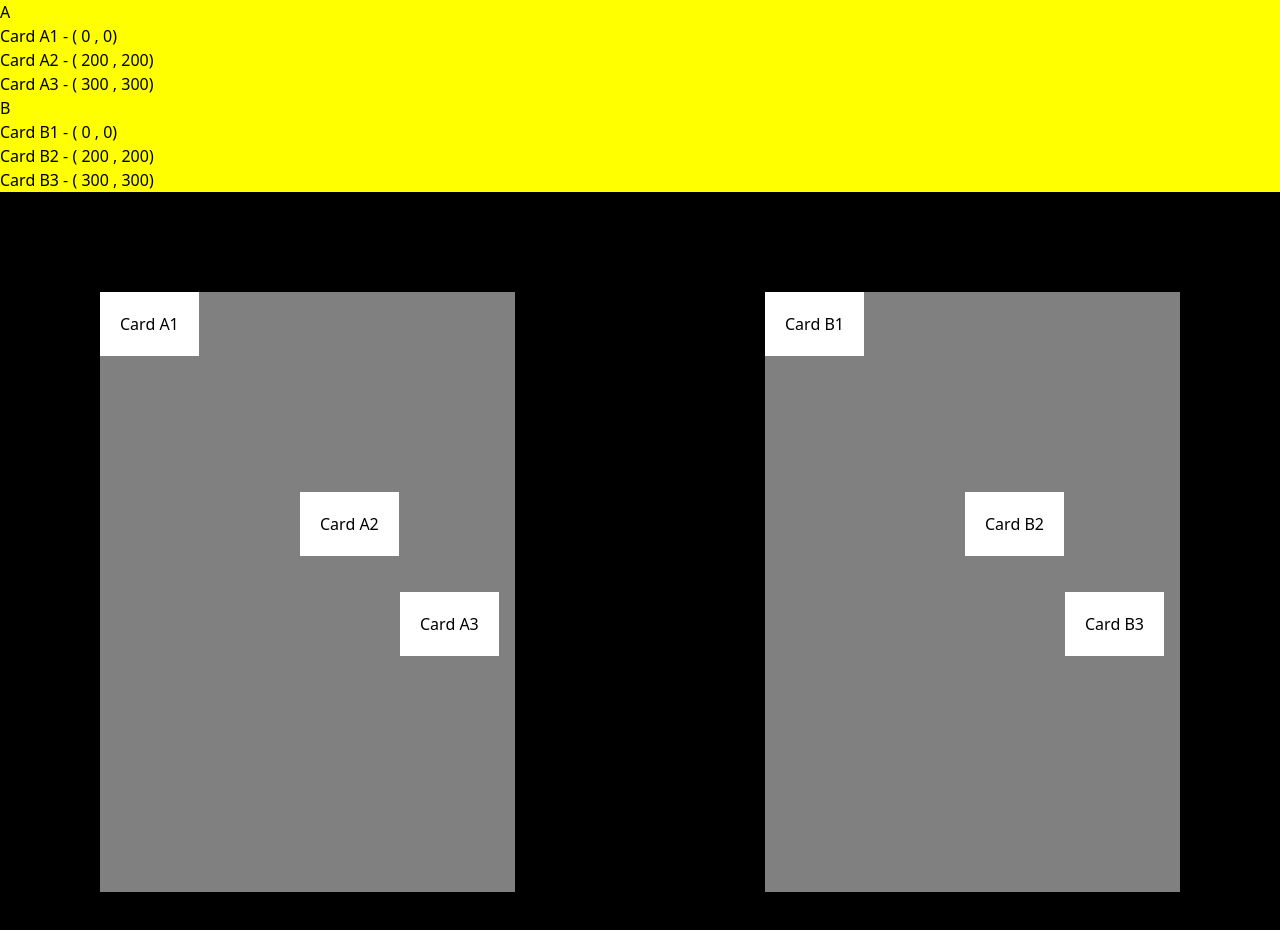
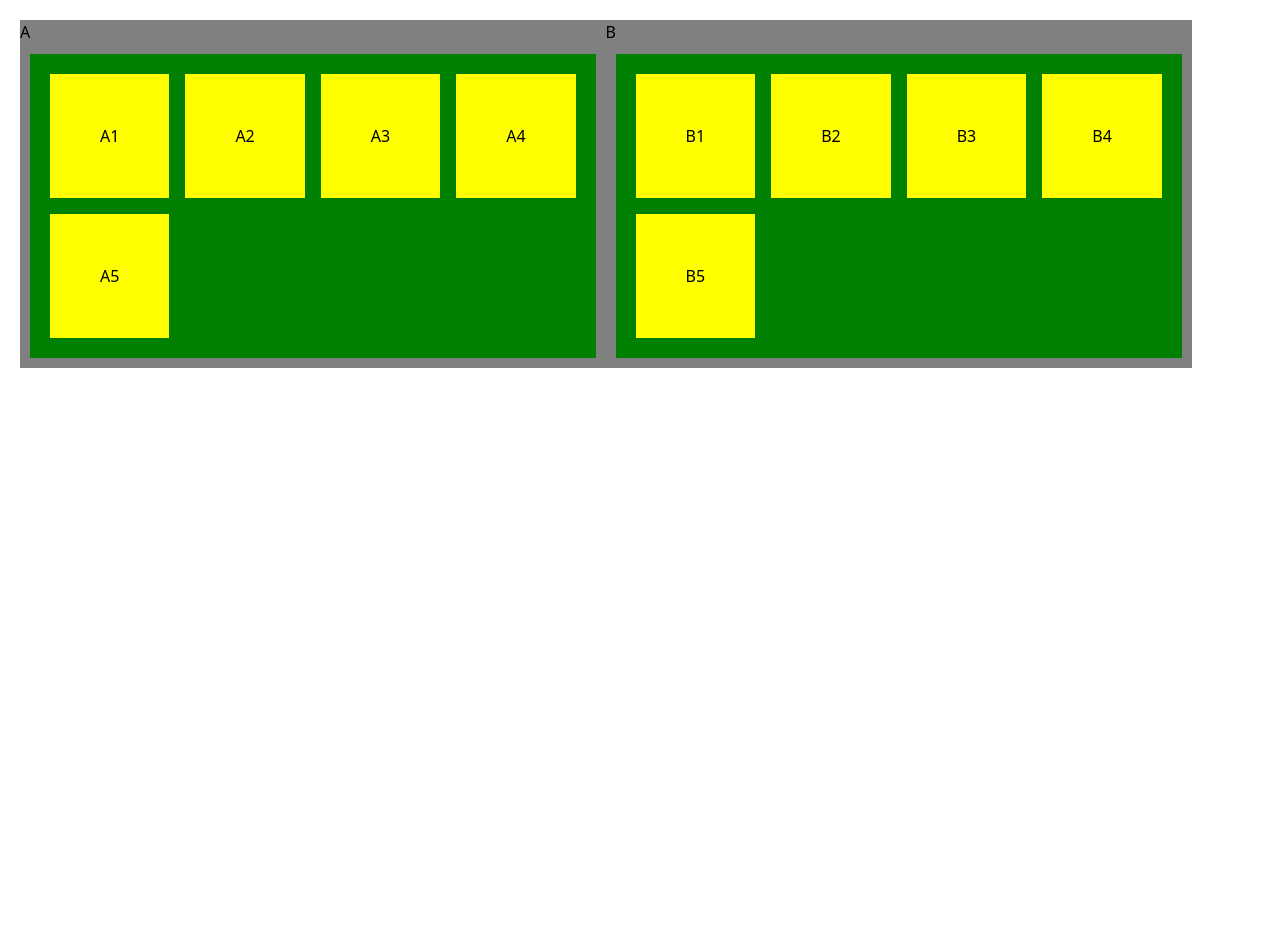
Before and after one commit to MuhammadHamzaChippa/Nested-Multiple-Container, a React (Create React App) app: page / in a window 1280 px wide. Shown: the top 930 px of the page. After the commit the page ends 800 px from the top, so only its background shows below. Built offline with nearby package versions, Linux system fonts and the light colour scheme; the HTML template or start-up script is replaced by a standard one.

Commit message:
Fixed Grid Bug

```diff
--- a/src/App.js
+++ b/src/App.js
@@ -3,9 +3,10 @@ import './App.css';
 import Grid from './components/Grid/Grid';
 import List from './components/LIst/List';
 import Board from './components/Board/Board';
+import NestedList from './components/NestedList/NestedList';
 function App() {
   return (
-    <Board />
+    <Grid />
   );
 }
 
--- a/src/components/Grid/Grid.js
+++ b/src/components/Grid/Grid.js
@@ -1,4 +1,4 @@
-import React, { useState, useRef, useEffect } from 'react'
+import React, { useState, useRef, useEffect } from "react";
 import {
     DndContext,
     closestCenter,
@@ -7,25 +7,31 @@ import {
     TouchSensor,
     useSensor,
     useSensors,
-    DragOverlay
+    DragOverlay,
+    useDroppable,
 } from "@dnd-kit/core";
-import {
-    arrayMove,
-    SortableContext,
-    sortableKeyboardCoordinates,
-    rectSortingStrategy,
-} from "@dnd-kit/sortable";
-import Item from './Item';
-
+import { arrayMove, SortableContext, sortableKeyboardCoordinates, rectSortingStrategy } from "@dnd-kit/sortable";
+import Item from "./Item";
 
 const Grid = () => {
     const [items, setItems] = useState({
-        A:  [{id: "1" , text: "A1"} , {id: "2" , text: "A2"} , {id: "3" , text: "A3"}  , {id: "4" , text: "A4"}  , {id: "5" , text: "A5"} ],
-        B: [{id: "6" , text: "B1"} , {id: "7" , text: "B2"} , {id: "8" , text: "B3"}  , {id: "9" , text: "B4"}  , {id: "10" , text: "B5"}]
-    }
-    )
-    const [containers, setContainers] = useState(Object.keys(items))
-    const [activeId, setActiveId] = useState()
+        A: [
+            { id: "1", text: "A1" },
+            { id: "2", text: "A2" },
+            { id: "3", text: "A3" },
+            { id: "4", text: "A4" },
+            { id: "5", text: "A5" },
+        ],
+        B: [
+            { id: "6", text: "B1" },
+            { id: "7", text: "B2" },
+            { id: "8", text: "B3" },
+            { id: "9", text: "B4" },
+            { id: "10", text: "B5" },
+        ],
+    });
+    const [containers, setContainers] = useState(Object.keys(items));
+    const [activeId, setActiveId] = useState();
     const recentlyMovedToNewContainer = useRef(false);
 
     useEffect(() => {
@@ -36,29 +42,29 @@ const Grid = () => {
 
     const findContainer = (id) => {
         if (id in items) {
-            return id
+            return id;
         }
-        return Object.keys(items).find((key) => items[key].map(item => item.id).includes(id));
-    }
+        return Object.keys(items).find((key) => items[key].map((item) => item.id).includes(id));
+    };
 
     const sensors = useSensors(
         useSensor(PointerSensor),
-        useSensor(TouchSensor , {}) ,
+        useSensor(TouchSensor, {}),
         useSensor(KeyboardSensor, {
-            coordinateGetter: sortableKeyboardCoordinates
+            coordinateGetter: sortableKeyboardCoordinates,
         })
     );
 
     const handleDragStart = (result) => {
-        const container = findContainer(result.active.id)
-        const idx = items[container].findIndex(item => item.id === result.active.id)
-        console.log("Start" , result)
-        setActiveId(items[container][idx])
-    }
+        const container = findContainer(result.active.id);
+        const idx = items[container].findIndex((item) => item.id === result.active.id);
+        console.log("Start", result);
+        setActiveId(items[container][idx]);
+    };
 
     const handleDragOver = (result) => {
-        console.log("Drag Over", result)
-        const {active, over} = result;
+        console.log("Drag Over", result);
+        const { active, over } = result;
         const overId = over?.id;
         if (overId == null || active.id in items) {
             return;
@@ -76,18 +82,17 @@ const Grid = () => {
                 const activeItems = items[activeContainer];
                 const overItems = items[overContainer];
 
-                const overIndex = overItems.findIndex(item => item.id === overId);
-                const activeIndex = activeItems.findIndex(item => item.id === active.id)
+                const overIndex = overItems.findIndex((item) => item.id === overId);
+                const activeIndex = activeItems.findIndex((item) => item.id === active.id);
 
                 let newIndex;
                 if (overId in items) {
-                    newIndex = overItems.length + 1
+                    newIndex = overItems.length + 1;
                 } else {
                     const isBelowOverItem =
                         over &&
                         active.rect.current.translated &&
-                        active.rect.current.translated.top >
-                        over.rect.top + over.rect.height;
+                        active.rect.current.translated.top > over.rect.top + over.rect.height;
 
                     const modifier = isBelowOverItem ? 1 : 0;
                     newIndex = overIndex > 0 ? overIndex + modifier : overItems.length + 1;
@@ -97,29 +102,24 @@ const Grid = () => {
 
                 return {
                     ...items,
-                    [activeContainer]: items[activeContainer].filter(
-                        (item) => item.id !== active.id
-                    ),
+                    [activeContainer]: items[activeContainer].filter((item) => item.id !== active.id),
                     [overContainer]: [
                         ...items[overContainer].slice(0, newIndex),
                         items[activeContainer][activeIndex],
-                        ...items[overContainer].slice(
-                            newIndex,
-                            items[overContainer].length
-                        ),
+                        ...items[overContainer].slice(newIndex, items[overContainer].length),
                     ],
                 };
             });
         }
-    }
+    };
 
     const handleDragEnd = (result) => {
-       const {active, over} = result
-        const activeContainer = findContainer(active.id) ;
+        const { active, over } = result;
+        const activeContainer = findContainer(active.id);
 
         if (!activeContainer) {
             setActiveId(null);
-        return ;
+            return;
         }
 
         const overId = over?.id;
@@ -131,27 +131,22 @@ const Grid = () => {
 
         const overContainer = findContainer(overId);
         if (overContainer) {
-            const activeIndex = items[activeContainer].findIndex(item => item.id === active.id);
-            const overIndex = items[overContainer].findIndex(item => item.id === overId);
+            const activeIndex = items[activeContainer].findIndex((item) => item.id === active.id);
+            const overIndex = items[overContainer].findIndex((item) => item.id === overId);
 
             if (activeIndex !== overIndex) {
                 setItems((items) => ({
                     ...items,
-                [overContainer]: arrayMove(
-                  items[overContainer],
-                  activeIndex,
-                  overIndex
-                ),
+                    [overContainer]: arrayMove(items[overContainer], activeIndex, overIndex),
                 }));
             }
         }
         setActiveId(null);
+    };
 
-    }
-
-    const onDragCancel =() => {
-        setActiveId(null)
-    }
+    const onDragCancel = () => {
+        setActiveId(null);
+    };
 
     return (
         <DndContext
@@ -164,38 +159,44 @@ const Grid = () => {
         >
             <div
                 style={{
-                    display: 'inline-grid',
-                    boxSizing: 'border-box',
+                    display: "inline-grid",
+                    boxSizing: "border-box",
                     padding: 20,
-                    gridAutoFlow: 'column',
+                    gridAutoFlow: "column",
                 }}
             >
                 {containers.map((container) => {
                     return (
-                        <div className='bg-[grey]'>
+                        <div className="bg-[grey]">
                             <h1>{container}</h1>
-                            <div className='bg-[green] grid grid-cols-4 gap-4 p-[20px] m-[10px]'>
-                                <SortableContext items={items[container].map(item => item.id)} strategy={rectSortingStrategy}>
-                                    {items[container].map(item => {
-                                        return (
-                                            <Item item={item} key={item.id} />
-                                        )
+                            <DroppableContainer container={container}>
+                            <SortableContext
+                                items={items[container].map((item) => item.id)}
+                                strategy={rectSortingStrategy}
+                            >
+                                {items[container].map((item) => {
+                                    return <Item item={item} key={item.id} />;
                                 })}
-                                    <DragOverlay>
-                                        {activeId ? (
-                                            <Item item={activeId} />
-                                        ) : null}
-                                    </DragOverlay>
-
+                                <DragOverlay>{activeId ? <Item item={activeId} /> : null}</DragOverlay>
                             </SortableContext>
+                            </DroppableContainer>
                         </div>
-                        </div>
-                    )
+                    );
                 })}
             </div>
+        </DndContext>
+    );
+};
 
-        </DndContext>
-    )
-}
+const DroppableContainer = ({ container, children }) => {
+    const { setNodeRef } = useDroppable({
+        id: container,
+    });
+    return (
+        <div ref={setNodeRef} className="bg-[green] grid grid-cols-4 gap-4 p-[20px] m-[10px]">
+            {children}
+        </div>
+    );
+};
 
-export default Grid
+export default Grid;
--- /dev/null
+++ b/src/components/NestedList/Item.js
@@ -0,0 +1,27 @@
+import { CSS } from "@dnd-kit/utilities";
+import {useSortable , SortableContext, verticalListSortingStrategy} from "@dnd-kit/sortable";
+import { Children } from "react";
+
+export const Item = ({ item , children }) => {
+    const { setNodeRef, attributes, listeners, transition, transform, isDragging } = useSortable({ id: item.id });
+    const style = {
+        transition,
+        transform: CSS.Transform.toString(transform),
+
+    }
+    const styles = {
+        container: `${isDragging ? "opacity-[0.5]" : "opacity-1"} bg-[lightgreen] text-center my-2 p-2`,
+    };
+    return (
+        <div
+        ref={setNodeRef}
+        {...attributes}
+        {...listeners}
+        style={style}
+        className={styles.container}
+    >
+        {item.text}
+        {children}
+    </div>
+    );
+};
--- /dev/null
+++ b/src/components/NestedList/NestedList.js
@@ -0,0 +1,191 @@
+import React, { useState } from "react";
+import {
+    DndContext,
+    TouchSensor,
+    PointerSensor,
+    KeyboardSensor,
+    useSensor,
+    useSensors,
+    closestCorners,
+    DragOverlay,
+    closestCenter,
+} from "@dnd-kit/core";
+import {
+    SortableContext,
+    useSortable,
+    sortableKeyboardCoordinates,
+    arrayMove,
+    verticalListSortingStrategy,
+} from "@dnd-kit/sortable";
+import { CSS } from "@dnd-kit/utilities";
+import { Item } from "./Item";
+const NestedList = () => {
+    const [activeItem, setActiveItem] = useState();
+    const [items, setItems] = useState({
+        A: [
+            {
+                id: "1",
+                text: "A1",
+                blocks: [
+                    { id: "11", text: "1 - subtextA1" },
+                    { id: "12", text: "2 - subtextA1" },
+                    { id: "13", text: "3 - subtextA1" },
+                ],
+            },
+            {
+                id: "2",
+                text: "A2",
+                blocks: [
+                    { id: "14", text: "1 - subtextA2" },
+                    { id: "15", text: "2 - subtextA2" },
+                    { id: "16", text: "3 - subtextA2" },
+                ],
+            },
+            {
+                id: "3",
+                text: "A3",
+                blocks: [
+                    { id: "17", text: "1 - subtextA3" },
+                    { id: "18", text: "2 - subtextA3" },
+                    { id: "19", text: "3 - subtextA3" },
+                ],
+            },
+        ],
+        B: [
+            {
+                id: "6",
+                text: "B1",
+                blocks: [
+                    { id: "19", text: "1 - subtextB1" },
+                    { id: "20", text: "2 - subtextB1" },
+                    { id: "21", text: "3 - subtextB1" },
+                ],
+            },
+            {
+                id: "7",
+                text: "B2",
+                blocks: [
+                    { id: "22", text: "1 - subtextB2" },
+                    { id: "23", text: "2 - subtextB2" },
+                    { id: "24", text: "3 - subtextB2" },
+                ],
+            },
+            {
+                id: "8",
+                text: "B3",
+                blocks: [
+                    { id: "25", text: "1 - subtextB3" },
+                    { id: "26", text: "2 - subtextB3" },
+                    { id: "27", text: "3 - subtextB3" },
+                ],
+            },
+        ],
+    });
+
+
+    const sensors = useSensors(
+        useSensor(PointerSensor),
+        useSensor(TouchSensor, {}),
+        useSensor(KeyboardSensor, {
+            coordinateGetter: sortableKeyboardCoordinates,
+        })
+    );
+
+    const handleDragStart = (result) => {
+        // const idx = libraries.findIndex((library) => library.id === result.active.id);
+        // setActiveItem(libraries[idx]);
+    };
+
+    const findCard = (result) => {};
+
+    const handleDragOver = (result) => {
+        console.log(result);
+    };
+
+    const handleDragEnd = (result) => {
+        // const { active, over } = result;
+        // console.log(result);
+        // if (active.id !== over.id) {
+        //     setLibraries((items) => {
+        //         const oldIndex = items.findIndex((item) => item.id === active.id);
+        //         const newIndex = items.findIndex((item) => item.id === over.id);
+
+        //         return arrayMove(items, oldIndex, newIndex);
+        //     });
+        // }
+        // setActiveItem(null);
+    };
+
+    const handleDragCancel = () => {
+        setActiveItem(null);
+    };
+
+    return (
+            <DndContext
+                sensors={sensors}
+                collisionDetection={closestCenter}
+                onDragOver={handleDragOver}
+                onDragStart={handleDragStart}
+                onDragEnd={handleDragEnd}
+                onDragCancel={handleDragCancel}
+            >
+                <div
+                    style={{
+                        display: "inline-grid",
+                        boxSizing: "border-box",
+                        padding: 20,
+                        gridAutoFlow: "column",
+                        width: "100%",
+                    }}
+                >
+                    {Object.keys(items).map((container) => {
+                        return (
+                            <div className="bg-[grey] text-center">
+                                <h1 className="mt-[10px] text-[24px]">{container}</h1>
+                                <div className="bg-[green] grid grid-rows-4 gap-2 p-[20px] m-[10px] ">
+                                <SortableContext
+                                        items={items[container].map((item) => item.id)}
+                                        strategy={verticalListSortingStrategy}
+                                    >
+                                        {items[container].map((item) => {
+                                            return (
+                                            <Item item={item} key={item.id}>
+                                                <SortableContext
+                                                items={item.blocks.map((block) => block.id)}
+                                                strategy={verticalListSortingStrategy}
+                                                >
+                                                    {item.blocks.map((block) => {
+                                                        return (
+                                                            <Block block={block} key={block.id} />
+                                                        )
+                                                    })}
+                                                </SortableContext>
+                                            </Item>);
+                                        })}
+                                    </SortableContext>
+                                </div>
+                            </div>
+                        );
+                    })}
+                </div>
+            </DndContext>
+    );
+};
+
+const Block = ({ block }) => {
+    const { setNodeRef, attributes, listeners, transition, transform, isDragging } = useSortable({ id: block.id });
+    const style = {
+        transition,
+        transform: CSS.Transform.toString(transform),
+    };
+    const styles = {
+        container: `${isDragging ? "opacity-[0.5]" : "opacity-1"} bg-[lightblue] text-center my-2 p-2`,
+    };
+    return (
+        <div ref={setNodeRef} {...attributes} {...listeners} style={style} className={styles.container}>
+            {block.text}
+        </div>
+    );
+};
+
+export default NestedList;
```
Lines whose indentation alone changed are shown as unchanged.
